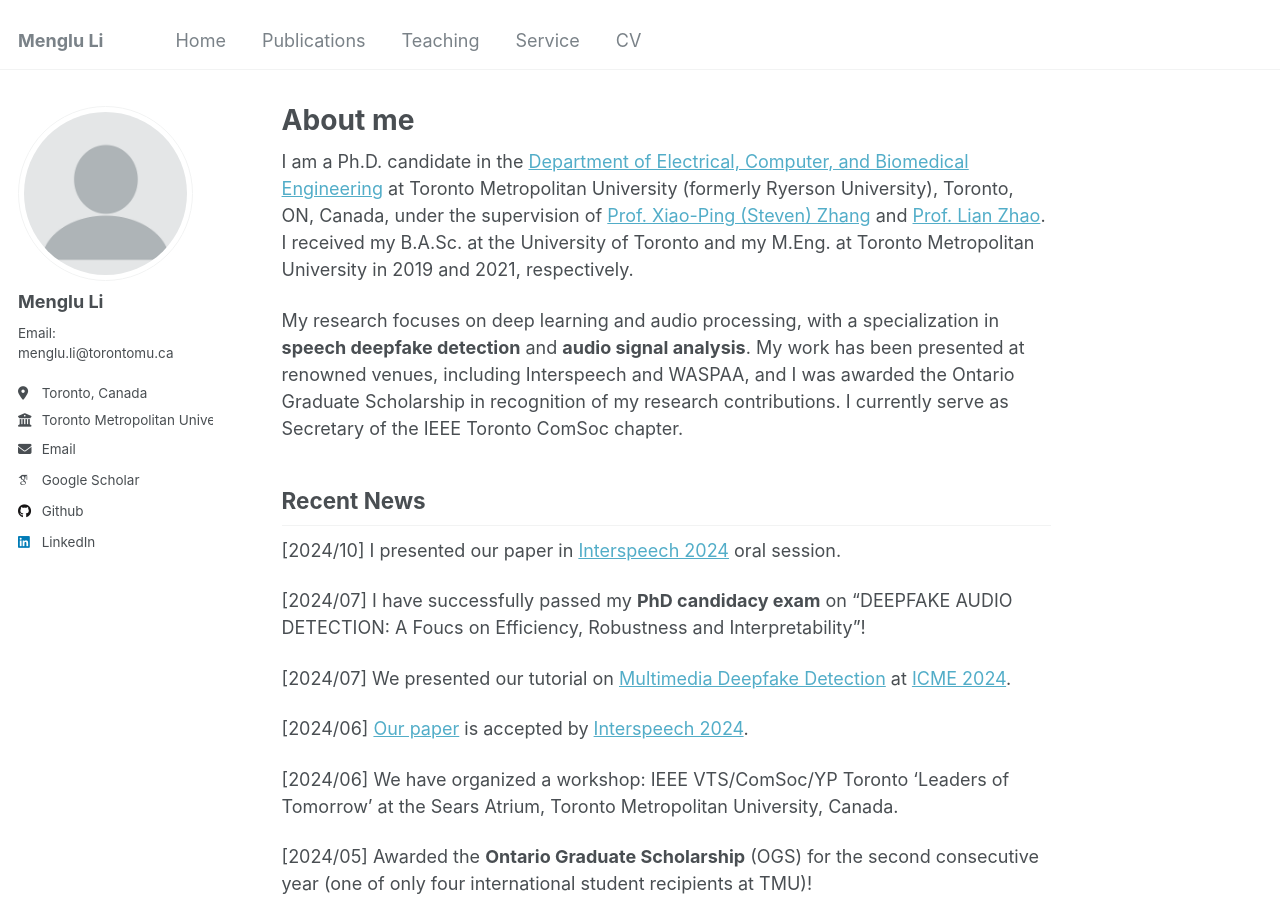
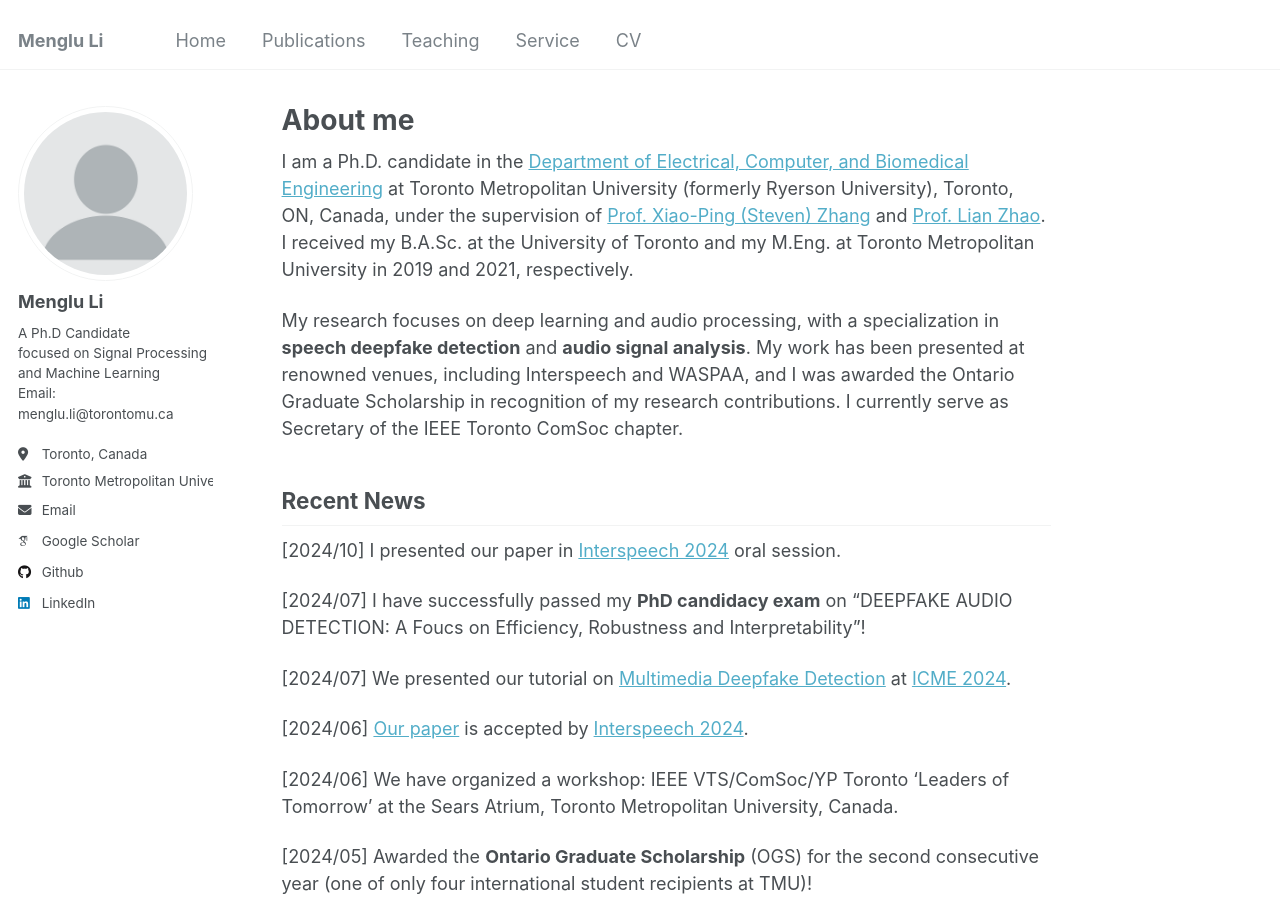
Before and after one commit to menglu-lml/menglu-lml.github.io, a Jekyll site: the page built from _pages/about.md, in a window 1280 px wide and 900 px high. Built offline with Jekyll 4.4.1, drawn with Linux system fonts in a browser that asks for light colours; some web fonts are replaced; part of the change alters nothing that is shown.

Commit message:
Update _config.yml

```diff
--- a/_config.yml
+++ b/_config.yml
@@ -24,8 +24,7 @@ author:
   avatar           : "profile.png"
   name             : "Menglu Li"
   pronouns         : # example: "she/her"
-  bio              : "A Ph.D Candidate focused on Signal Processing and Machine Learning"
-  bio              : "Email: menglu.li@torontomu.ca"
+  bio              : "A Ph.D Candidate <br/> focused on Signal Processing and Machine Learning <br/> Email: menglu.li@torontomu.ca"
   location         : "Toronto, Canada"
   employer         : "Toronto Metropolitan University"
   uri              : # URL
@@ -45,7 +44,7 @@ author:
   bitbucket        : # Username - Update with your username on the site
   codepen          : # Username
   dribbble         : # Username
-  github           : "https://github.com/menglu-lml"
+  github           : "menglu-lml"
   kaggle           : # Username
   stackoverflow    : # User number or user number and name (i.e., use "1" or "1/jeff-atwood")
 
@@ -59,7 +58,7 @@ author:
   keybase          : # Username
   instagram        : # Username
   lastfm           : # Username
-  linkedin         : "www.linkedin.com/in/menglu-li-5595b1297"
+  linkedin         : "menglu-li-5595b1297"
   mastodon         : # URL
   medium           : # URL
   pinterest        : # Username
```
